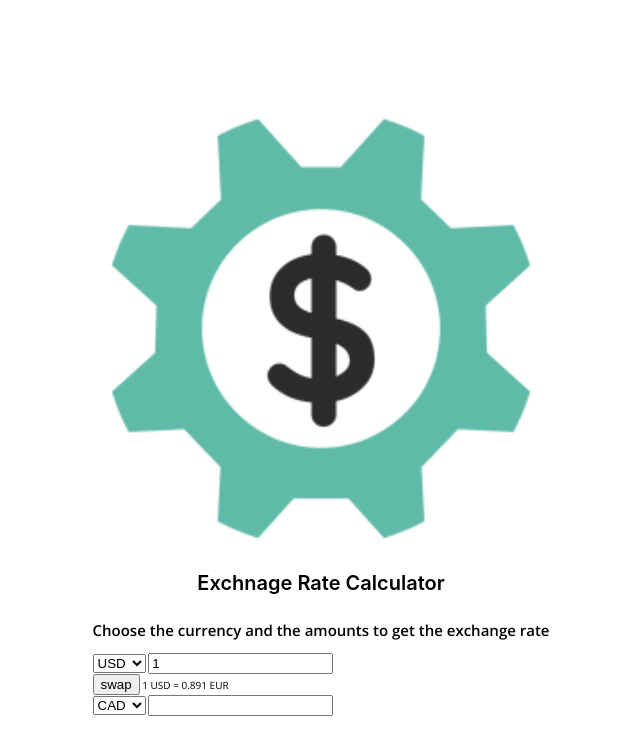
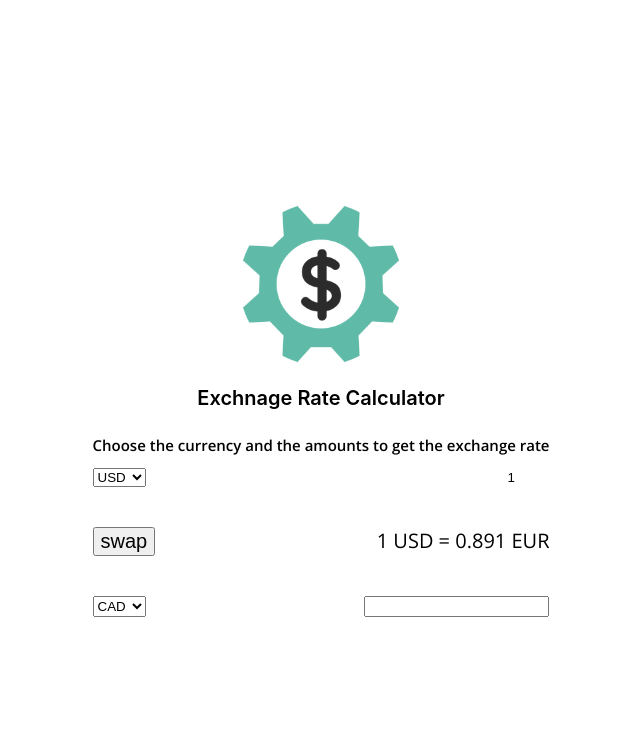
Before and after one commit to kismatkc/money-exchnage, a website: page index.html in a window 1280 px wide. Shown: the whole page, without its empty margins (319-959 px from the left). Drawn offline with nearby package versions, Linux system fonts and the light colour scheme.

Commit message:
90% css completed

```diff
--- a/index.html
+++ b/index.html
@@ -1,24 +1,23 @@
 <!DOCTYPE html>
 <html lang="en">
   <head>
-    <meta charset="UTF-8">
-    <meta http-equiv="X-UA-Compatible" content="IE=edge">
-    <meta name="viewport" content="width=device-width, initial-scale=1.0">
+    <meta charset="UTF-8" />
+    <meta http-equiv="X-UA-Compatible" content="IE=edge" />
+    <meta name="viewport" content="width=device-width, initial-scale=1.0" />
     <title>Money exchange</title>
 
-    <link rel="stylesheet" href="./sass/style.css">
+    <link rel="stylesheet" href="./sass/style.css" />
   </head>
   <body>
     <div class="moneyExchangeContainer">
       <div class="moneyExchangeContainer__logo">
-    <img src="./img/money.png" alt="Money exchange logo">
+        <img src="./img/money.png" alt="Money exchange logo" />
       </div>
       <div class="moneyExchangeContainer__titleBox">
         <h1>Exchnage Rate Calculator</h1>
-    <h2>Choose the currency and the amounts to get the exchange rate
-    </h2>
+        <h2>Choose the currency and the amounts to get the exchange rate</h2>
       </div>
-<div class="moneyExchangeContainer__currencies">
+      <div class="spaceBetween moneyExchangeContainer__currencies">
         <div class="firstCurrency">
           <select name="currencyOne" id="currencyOne">
             <option value="AED">AED</option>
@@ -74,15 +73,14 @@
             <option value="VND">VND</option>
             <option value="ZAR">ZAR</option>
           </select>
-        <input type="number" value="1">
+          <input type="number" value="1" id="currencyOneAmount" />
         </div>
-        <div class="moneyExchangeContainer__swapBox">
+        <div class="spaceBetween swapBox">
           <button id="swap">swap</button>
-            <span id="exchangeResult">1 USD = 0.891 EUR
-            </span>
+          <span id="exchangeResult">1 USD = 0.891 EUR </span>
         </div>
-        <div class="secondCurrency">
-            <select name="currencySecond" id="currencySecond">
+        <div class="spaceBetween secondCurrency">
+          <select name="secondCurrency" id="secondCurrency">
             <option value="AED">AED</option>
             <option value="ARS">ARS</option>
             <option value="AUD">AUD</option>
@@ -131,15 +129,13 @@
             <option value="TRY">TRY</option>
             <option value="TWD">TWD</option>
             <option value="UAH">UAH</option>
-                <option value="USD" >USD</option>
+            <option value="USD">USD</option>
             <option value="UYU">UYU</option>
             <option value="VND">VND</option>
             <option value="ZAR">ZAR</option>
           </select>
-            <input type="number" value="">
-
+          <input type="number" value="" idcurrencyOneAmount />
         </div>
-
       </div>
     </div>
   </body>
--- a/sass/style.scss
+++ b/sass/style.scss
@@ -1,44 +1,76 @@
-@import url('https://fonts.googleapis.com/css2?family=Open+Sans:wght@400;600&display=swap');
-*::before,::after{
-    box-sizing: border-box;
-    padding: 0;
-    margin: 0;
+@import url("https://fonts.googleapis.com/css2?family=Open+Sans:wght@400;600&display=swap");
+@import "./utils";
 
+@mixin centerUsingFlex {
+  display: flex;
+  justify-content: center;
+  align-items: center;
+  @content;
 }
-html{
-    font-size: 62.5%;
+*::before,
+::after {
+  box-sizing: border-box;
+  padding: 0;
+  margin: 0;
 }
-body{
-    height: 100vh;
-    display: flex;
-    justify-content: center;
+html {
+  font-size: 62.5%;
+}
+body {
+  height: 100vh;
+  @include centerUsingFlex;
+  font-family: "Open Sans", sans-serif;
+  font-weight: 400;
+}
+.moneyExchangeContainer {
+  @include centerUsingFlex;
+  flex-direction: column;
+
+  &__logo {
+    img {
+      height: 17rem;
+    }
+  }
+  &__titleBox {
+    @include centerUsingFlex;
+    flex-direction: column;
     align-items: center;
-    font-family: 'Open Sans', sans-serif;
-font-weight: 400;
-}
-.moneyExchangeContainer{
-    &__logo{
-        display: flex;
-        flex-direction: column;
-    justify-content: center;
+    font-family: "Open Sans", sans-serif;
 
+    h1 {
+      font-family: "Inter", sans-serif;
+      font-weight: 600;
     }
-&__titleBox{
+    h3 {
+      font-weight: 400;
+    }
+  }
+  &__currencies {
     display: flex;
     flex-direction: column;
-    justify-content: center;
-    align-items: center;
-    font-family: 'Open Sans', sans-serif;
+    row-gap: 4rem;
+    width: 100%;
 
-
-    h1{
-        font-family: 'Inter', sans-serif;
-        font-weight: 600;
+    .firstCurrency {
+      @include spaceBetween;
+      font-size: 2rem;
+      #currencyOneAmount {
+        width: 4rem;
+        border: none;
+        &:focus {
+        }
+      }
     }
-    h3{
-        font-weight: 400;
-
-
+    .swapBox {
+      @include spaceBetween;
+      font-size: 2rem;
+      button {
+        font-size: 2rem;
+      }
     }
+    .secondCurrency {
+      @include spaceBetween;
+      font-size: 2rem;
+    }
+  }
 }
-}
--- /dev/null
+++ b/sass/utils.scss
@@ -0,0 +1,4 @@
+@mixin spaceBetween {
+  display: flex;
+  justify-content: space-between;
+}
```
Also changed, not shown: sass/style.css, 1 other file. Lines whose indentation alone changed are shown as unchanged.
